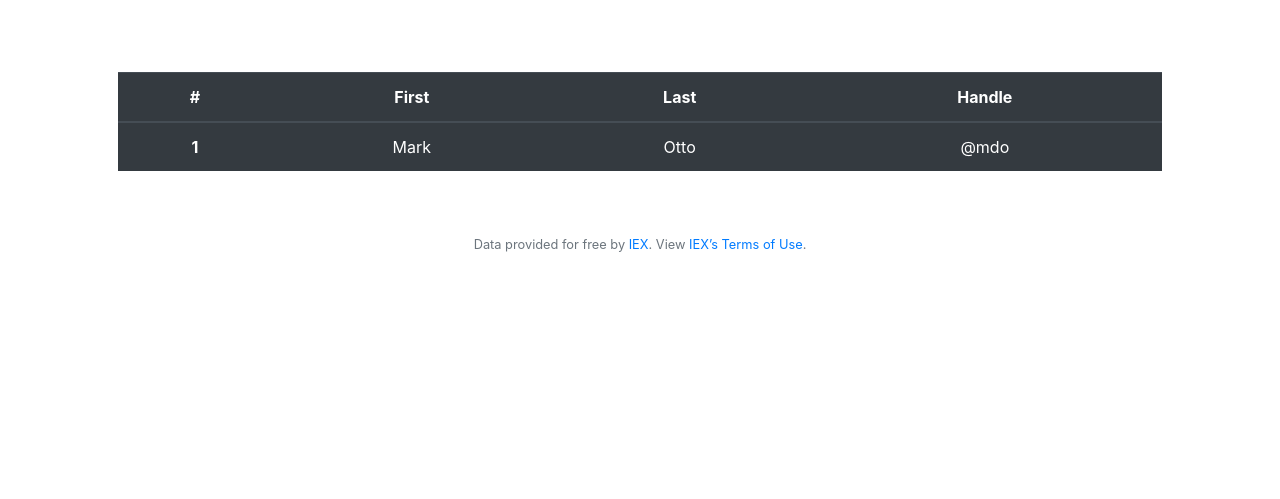
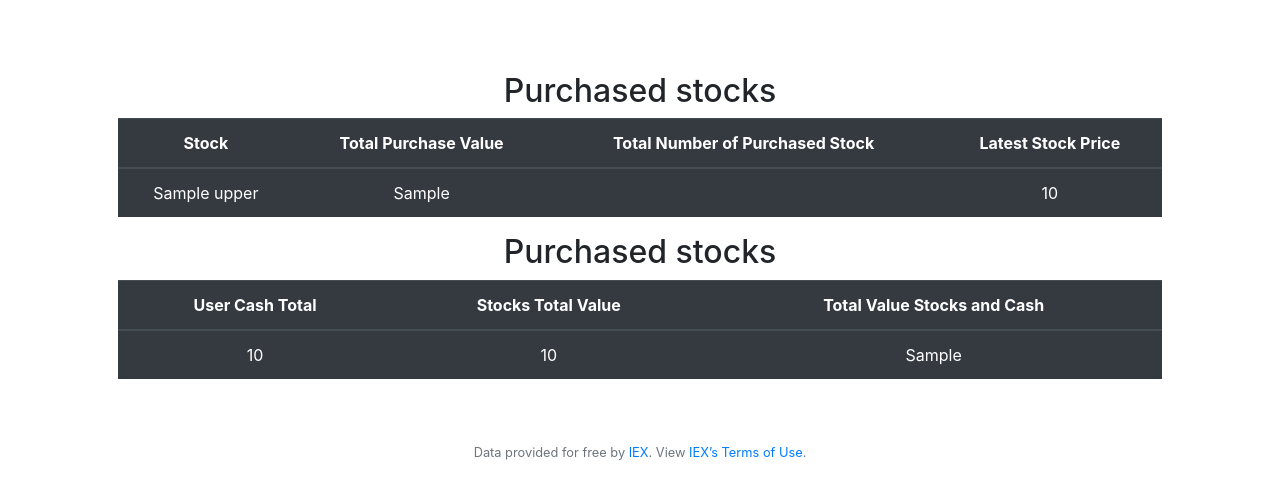
Before and after one commit to HendricksK/finance_python_cs50, a Flask app: template templates/index.html in a window 1280 px wide. Shown: the part 76-575 px from the top of the page. Run offline with Flask 2, Linux system fonts and the light colour scheme; the template is opened without the code that fills it: most values are stand-ins (such as "Sample title", 1, 10 or a date in 2020); parts of the project's set-up code (start-up, migrations or seed data) failed here and were passed over; some libraries are stand-ins or nearby versions.

Commit message:
added index render, displays user stocks, current stock price and value of all user data

```diff
--- a/application.py
+++ b/application.py
@@ -10,12 +10,12 @@
 
 from helpers import apology, login_required, lookup, usd
 # user controller
-from controllers.account import account_login, account_register
+from controllers.account import account_login, account_register, get_user_cash_total
 # iex controller
 from controllers.iex import mostactive_stocks, quote_stock, get_stock_variable
 # transaction controller, entity
 from entities.transaction import Transaction
-from controllers.transaction import get_user_transactions, create_transaction, check_user_affordability, get_exchange_id
+from controllers.transaction import get_user_transactions, create_transaction, check_user_affordability, get_exchange_id, get_user_stocks
 
 # Finish up imports
 
@@ -69,7 +69,36 @@
     if not request.method == "GET":
         return apology("Forbidden", 403)
     else:
-        return render_template("index.html")
+        response = get_user_stocks(session.get("user_id"), app.config)
+        user_cash = get_user_cash_total(session.get("user_id"), app.config)
+        total_stocks_value = 0
+
+        if not response["success"]:
+            return render_template("index.html",
+                error="No stocks purchased",
+                data=""
+            )
+        else:
+            for stock in response["data"]["stocks"]:
+                current_stock_price = get_stock_variable(app.config["IEX_BASE_URL"], app.config["API_KEY"], stock["stock_symbol"], "latestPrice")
+                if current_stock_price["success"]:
+                    stock["latest_price"] = current_stock_price["data"]
+                    total_stocks_value =+ stock["no_of_stocks"] * current_stock_price["data"]
+                else:
+                    stock["latest_price"] = "N/A"
+
+            if user_cash["success"]:
+                cash_total = user_cash["data"]["cash"]
+            else:
+                cash_total = "N/A"
+
+            return render_template("index.html",
+                error="",
+                data=response["data"],
+                user_cash_total=cash_total,
+                user_stock_total=total_stocks_value,
+                user_tota_value=cash_total + total_stocks_value
+            )
 
 @app.route("/buy", methods=["GET", "POST"])
 def buy():
@@ -138,10 +167,7 @@
                     data=data)
 
             else:
-                return render_template("buy.html",
-                        error="An error has occured",
-                        data=data
-                    )
+                return apology("Not enough funds")
     else:
         return render_template("buy.html",
             error="",
--- a/migrations/sql/migrations.sql.txt
+++ b/migrations/sql/migrations.sql.txt
@@ -17,3 +17,9 @@
 	description VARCHAR(255) NOT NULL,
 	region VARCHAR(10) NOT NULL
 );
+
+CREATE TABLE stocks (
+	id INTERGER PRIMARY KEY AUTOINCREMENT,
+	user_id BIGINT NOT NULL,
+	stock_symbol stock_symbol VARCHAR(10) NOT NULL
+);
--- /dev/null
+++ b/migrations/sql/queries.sql.txt
@@ -0,0 +1 @@
+SELECT SUM(purchase_value), SUM(stock_no), stock_symbol FROM transactions WHERE user_id = 1 AND type = 'BUY' AND complete = 1 GROUP BY stock_symbol;
--- a/templates/index.html
+++ b/templates/index.html
@@ -6,22 +6,6 @@
 
 {% block main %}
     <div>{{ error }}</div><br>
-    <table class="table table-dark">
-      <thead>
-        <tr>
-          <th scope="col">#</th>
-          <th scope="col">First</th>
-          <th scope="col">Last</th>
-          <th scope="col">Handle</th>
-        </tr>
-      </thead>
-      <tbody>
-        <tr>
-          <th scope="row">1</th>
-          <td>Mark</td>
-          <td>Otto</td>
-          <td>@mdo</td>
-        </tr>
-      </tbody>
-    </table>
+    {% include 'partials/stock_table.html' %}
+    {% include 'partials/user_totals_table.html' %}
 {% endblock %}
--- /dev/null
+++ b/templates/partials/stock_table.html
@@ -0,0 +1,31 @@
+<h2>Purchased stocks</h2>
+<table class="table table-dark">
+  <thead>
+    <tr>
+      <th scope="col">Stock</th>
+      <th scope="col">Total Purchase Value</th>
+      <th scope="col">Total Number of Purchased Stock</th>
+      <th scope="col">Latest Stock Price</th>
+      <!--<th scope="col">Change %</th>-->
+      <!--<th scope="col">Avg Total Volume</th>-->
+      <!--<th scope="col">Company</th>-->
+
+    </tr>
+  </thead>
+  <tbody>
+    {% for stock in data.stocks %}
+        <tr>
+          <!--https://stackoverflow.com/questions/23195321/how-to-convert-string-to-uppercase-lowercase-in-jinja2-->
+          <td>{{stock.stock_symbol.upper()}}</td>
+          <td>{{stock.purchase_value}}</td>
+          <td>{{stock.no_of_stocks}}</td>
+          <td>{{stock.latest_price}}</td>
+          <!--<td>{{stock.change}}</td>-->
+          <!--<td>{{stock.changePercent}}</td>-->
+          <!--<td>{{stock.avgTotalVolume}}</td>-->
+          <!--<td>{{stock.companyName}}</td>-->
+        </tr>
+        {% set iterated = true %}
+    {% endfor %}
+  </tbody>
+</table>
--- /dev/null
+++ b/templates/partials/user_totals_table.html
@@ -0,0 +1,18 @@
+<h2>Purchased stocks</h2>
+<table class="table table-dark">
+  <thead>
+    <tr>
+      <th scope="col">User Cash Total</th>
+      <th scope="col">Stocks Total Value</th>
+      <th scope="col">Total Value Stocks and Cash</th>
+    </tr>
+  </thead>
+  <tbody>
+        <tr>
+          <!--https://stackoverflow.com/questions/23195321/how-to-convert-string-to-uppercase-lowercase-in-jinja2-->
+          <td>{{user_cash_total}}</td>
+          <td>{{user_stock_total}}</td>
+          <td>{{user_tota_value}}</td>
+        </tr>
+  </tbody>
+</table>
```
Also changed, not shown: controllers/account.py (+23 -0 lines), controllers/transaction.py (+23 -0 lines), finance.db.
